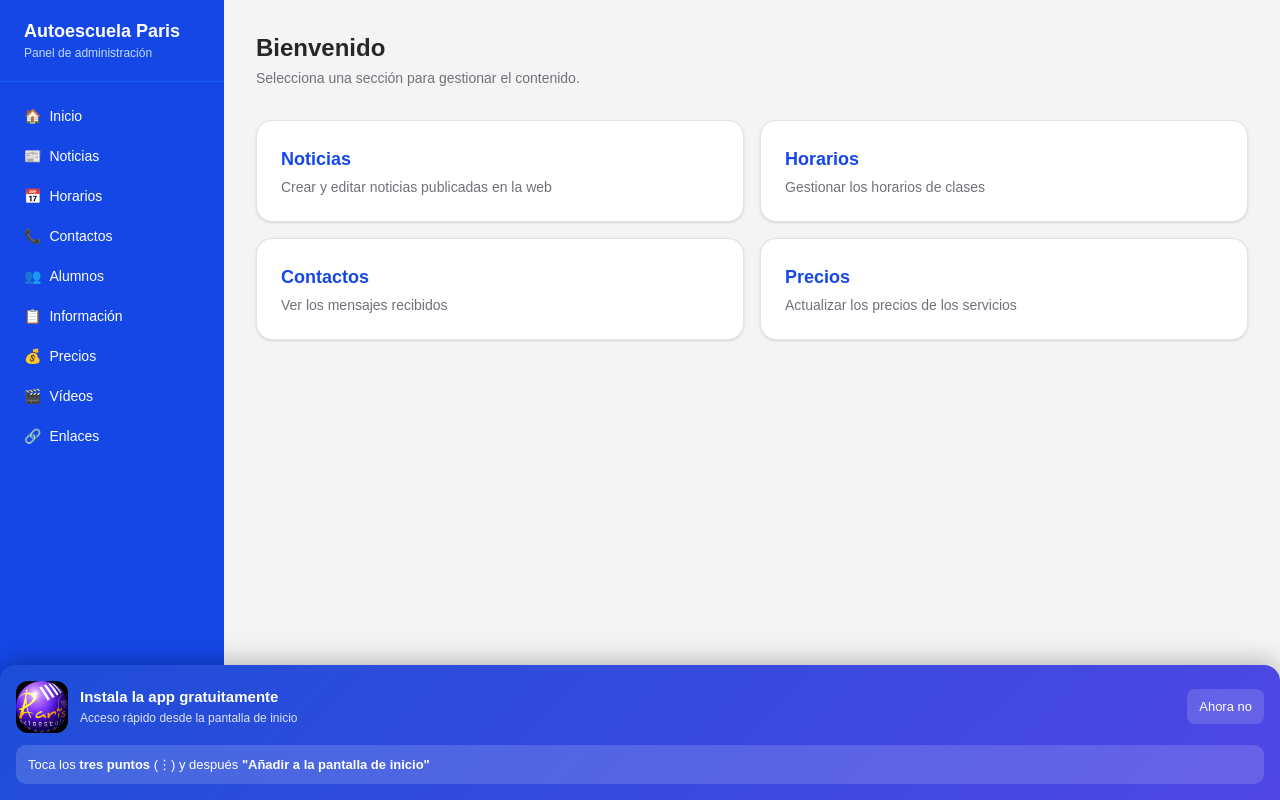
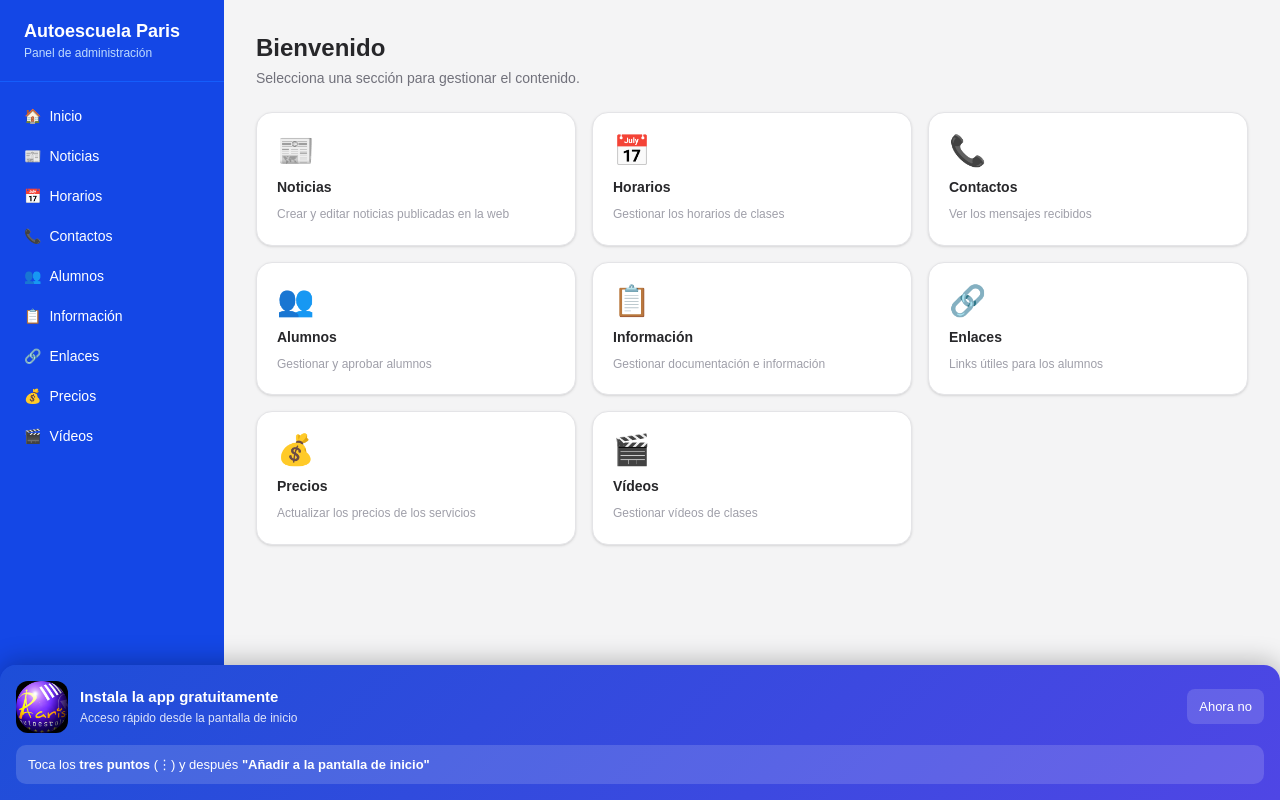
Before and after one commit to xacemi/autoescola-paris-web, a Next.js app: page /admin in a window 1280 px wide. Built offline with nearby package versions, Linux system fonts and the light colour scheme.

Commit message:
feat: dashboard admin amb totes seccions i sense barra inferior mòbil

```diff
--- a/src/app/admin/layout.tsx
+++ b/src/app/admin/layout.tsx
@@ -8,17 +8,9 @@ const navItems = [
   { href: '/admin/contactos', label: 'Contactos', emoji: '📞' },
   { href: '/admin/alumnos', label: 'Alumnos', emoji: '👥' },
   { href: '/admin/informacio', label: 'Información', emoji: '📋' },
+  { href: '/admin/enlaces', label: 'Enlaces', emoji: '🔗' },
   { href: '/admin/precios', label: 'Precios', emoji: '💰' },
   { href: '/admin/videos', label: 'Vídeos', emoji: '🎬' },
-  { href: '/admin/enlaces', label: 'Enlaces', emoji: '🔗' },
-]
-
-const mobileNavItems = [
-  { href: '/admin', label: 'Inicio', emoji: '🏠' },
-  { href: '/admin/noticias', label: 'Noticias', emoji: '📰' },
-  { href: '/admin/horarios', label: 'Horarios', emoji: '📅' },
-  { href: '/admin/alumnos', label: 'Alumnos', emoji: '👥' },
-  { href: '/admin/informacio', label: 'Info', emoji: '📋' },
 ]
 
 export default function AdminLayout({ children }: { children: React.ReactNode }) {
@@ -31,11 +23,16 @@ export default function AdminLayout({ children }: { children: React.ReactNode })
           <p className="font-bold text-sm leading-tight">Autoescuela Paris</p>
           <p className="text-xs text-blue-200">Panel de administración</p>
         </div>
-        <form action={logout}>
-          <button type="submit" className="text-xs text-blue-200 hover:text-white border border-blue-500 px-3 py-1.5 rounded-lg transition-colors">
-            Salir
-          </button>
-        </form>
+        <div className="flex items-center gap-2">
+          <Link href="/admin" className="text-xs text-blue-200 hover:text-white border border-blue-500 px-3 py-1.5 rounded-lg transition-colors">
+            🏠 Inicio
+          </Link>
+          <form action={logout}>
+            <button type="submit" className="text-xs text-blue-200 hover:text-white border border-blue-500 px-3 py-1.5 rounded-lg transition-colors">
+              Salir
+            </button>
+          </form>
+        </div>
       </header>
 
       <div className="flex">
@@ -69,28 +66,11 @@ export default function AdminLayout({ children }: { children: React.ReactNode })
         </aside>
 
         {/* CONTINGUT PRINCIPAL */}
-        <main className="flex-1 p-4 md:p-8 overflow-auto pb-24 md:pb-8">
+        <main className="flex-1 p-4 md:p-8 overflow-auto">
           {children}
         </main>
 
       </div>
-
-      {/* MENÚ INFERIOR — només mòbil */}
-      <nav className="md:hidden fixed bottom-0 left-0 right-0 bg-white border-t border-zinc-200 z-50 shadow-lg">
-        <div className="flex items-center justify-around px-2 py-2">
-          {mobileNavItems.map((item) => (
-            <Link
-              key={item.href}
-              href={item.href}
-              className="flex flex-col items-center gap-0.5 px-3 py-1.5 rounded-xl hover:bg-blue-50 transition-colors"
-            >
-              <span className="text-xl">{item.emoji}</span>
-              <span className="text-[10px] font-semibold text-zinc-600">{item.label}</span>
-            </Link>
-          ))}
-        </div>
-      </nav>
-
     </div>
   )
 }
--- a/src/app/admin/page.tsx
+++ b/src/app/admin/page.tsx
@@ -1,27 +1,32 @@
 import Link from 'next/link'
 
 const sections = [
-  { href: '/admin/noticias', label: 'Noticias', desc: 'Crear y editar noticias publicadas en la web' },
-  { href: '/admin/horarios', label: 'Horarios', desc: 'Gestionar los horarios de clases' },
-  { href: '/admin/contactos', label: 'Contactos', desc: 'Ver los mensajes recibidos' },
-  { href: '/admin/precios', label: 'Precios', desc: 'Actualizar los precios de los servicios' },
+  { href: '/admin/noticias', label: 'Noticias', emoji: '📰', desc: 'Crear y editar noticias publicadas en la web' },
+  { href: '/admin/horarios', label: 'Horarios', emoji: '📅', desc: 'Gestionar los horarios de clases' },
+  { href: '/admin/contactos', label: 'Contactos', emoji: '📞', desc: 'Ver los mensajes recibidos' },
+  { href: '/admin/alumnos', label: 'Alumnos', emoji: '👥', desc: 'Gestionar y aprobar alumnos' },
+  { href: '/admin/informacio', label: 'Información', emoji: '📋', desc: 'Gestionar documentación e información' },
+  { href: '/admin/enlaces', label: 'Enlaces', emoji: '🔗', desc: 'Links útiles para los alumnos' },
+  { href: '/admin/precios', label: 'Precios', emoji: '💰', desc: 'Actualizar los precios de los servicios' },
+  { href: '/admin/videos', label: 'Vídeos', emoji: '🎬', desc: 'Gestionar vídeos de clases' },
 ]
 
 export default function AdminDashboard() {
   return (
     <div>
       <h1 className="text-2xl font-bold text-zinc-800 mb-1">Bienvenido</h1>
-      <p className="text-sm text-zinc-500 mb-8">Selecciona una sección para gestionar el contenido.</p>
+      <p className="text-sm text-zinc-500 mb-6">Selecciona una sección para gestionar el contenido.</p>
 
-      <div className="grid grid-cols-1 sm:grid-cols-2 gap-4">
+      <div className="grid grid-cols-2 sm:grid-cols-3 gap-4">
         {sections.map((s) => (
           <Link
             key={s.href}
             href={s.href}
-            className="bg-white rounded-2xl border border-zinc-200 p-6 shadow-sm hover:shadow-md transition-shadow"
+            className="bg-white rounded-2xl border border-zinc-200 p-5 shadow-sm hover:shadow-md hover:border-blue-400 transition-all flex flex-col gap-2"
           >
-            <h2 className="text-lg font-semibold text-blue-700 mb-1">{s.label}</h2>
-            <p className="text-sm text-zinc-500">{s.desc}</p>
+            <span className="text-3xl">{s.emoji}</span>
+            <h2 className="text-sm font-bold text-zinc-800">{s.label}</h2>
+            <p className="text-xs text-zinc-400 leading-relaxed">{s.desc}</p>
           </Link>
         ))}
       </div>
```
